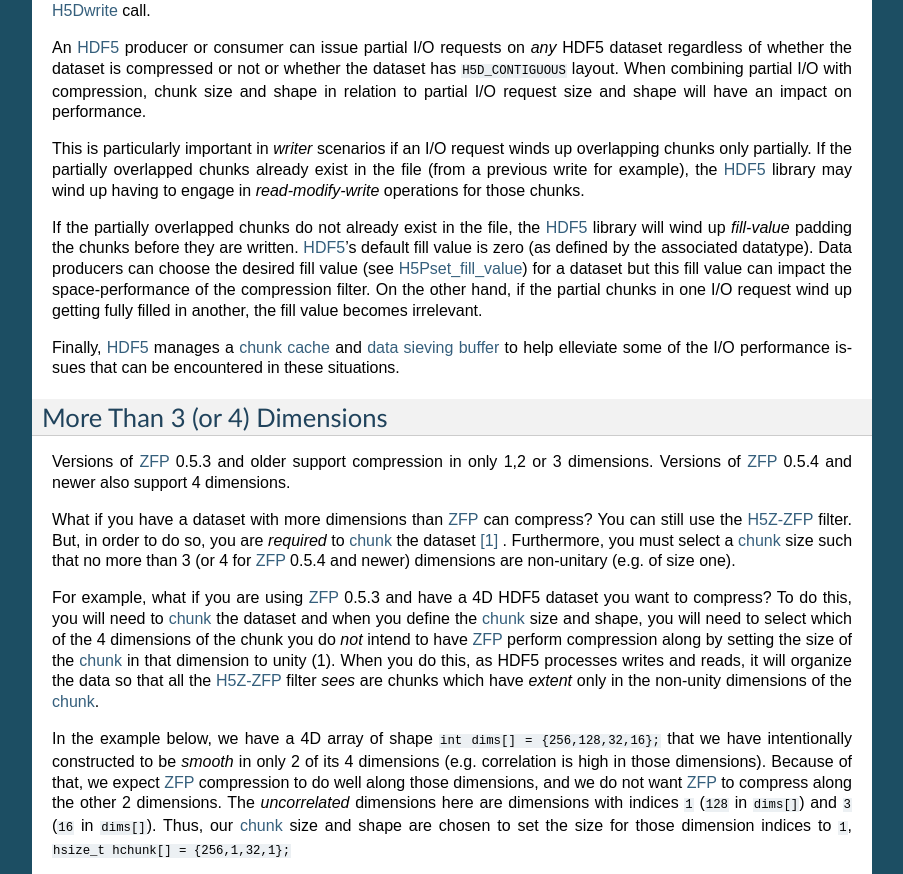
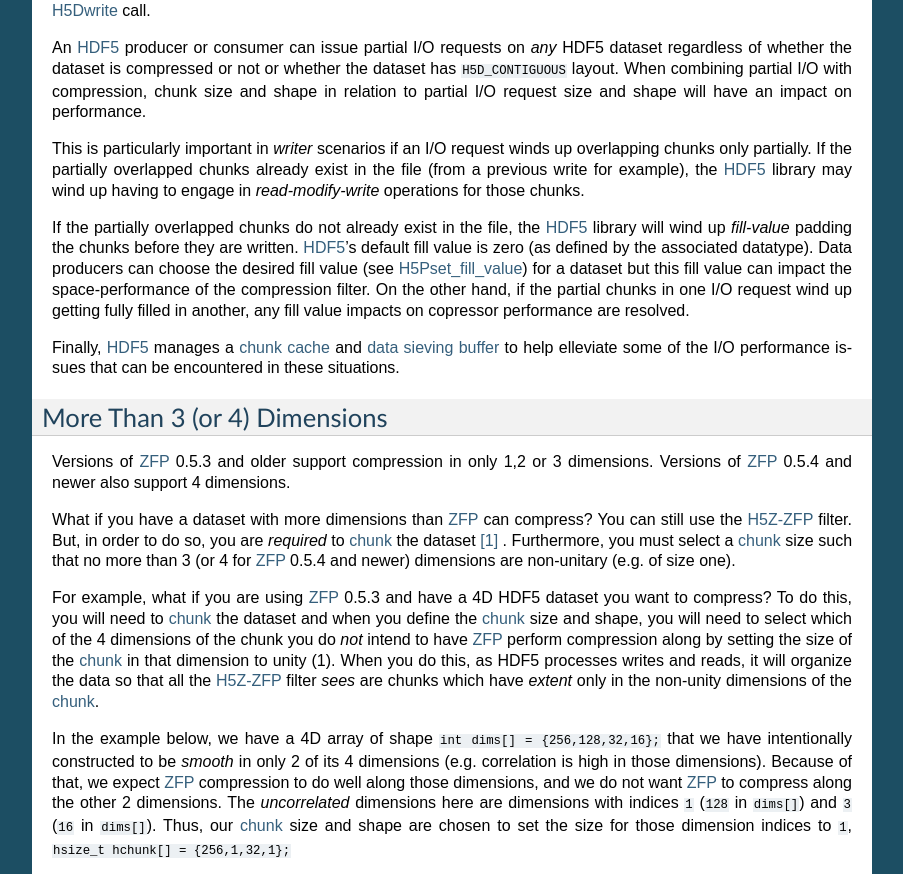
Before and after one commit to LLNL/H5Z-ZFP, a Sphinx documentation site: the page built from docs/hdf5_chunking.rst, in a window 1280 px wide and 900 px high, scrolled down 692 px, cut to the strip 0-874 px from the top of the window. Shown: the whole strip, without its empty margins (198-1101 px from the left). Built offline with Sphinx 7.4.7, drawn with Linux system fonts in a browser that asks for light colours.

Commit message:
change wording

```diff
--- a/docs/hdf5_chunking.rst
+++ b/docs/hdf5_chunking.rst
@@ -45,7 +45,7 @@ If the partially overlapped chunks already exist in the file (from a previous wr
 If the partially overlapped chunks do not already exist in the file, the HDF5_ library will wind up *fill-value* padding the chunks before they are written.
 HDF5_'s default fill value is zero (as defined by the associated datatype).
 Data producers can choose the desired fill value (see `H5Pset_fill_value <https://docs.hdfgroup.org/hdf5/develop/group___d_c_p_l.html#ga4335bb45b35386daa837b4ff1b9cd4a4>`__) for a dataset but this fill value can impact the space-performance of the compression filter.
-On the other hand, if the partial chunks in one I/O request wind up getting fully filled in another, the fill value becomes irrelevant.
+On the other hand, if the partial chunks in one I/O request wind up getting fully filled in another, any fill value impacts on copressor performance are resolved.
 
 Finally, HDF5_ manages a `chunk cache <https://docs.hdfgroup.org/hdf5/develop/group___f_a_p_l.html#ga034a5fc54d9b05296555544d8dd9fe89>`__ and `data sieving buffer <https://docs.hdfgroup.org/hdf5/develop/group___f_a_p_l.html#ga24fd737955839194bf5605d5f47928ee>`__ to help elleviate some of the I/O performance issues that can be encountered in these situations.
 
```
